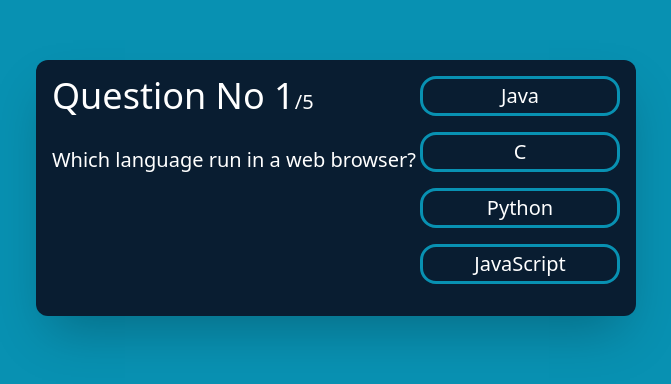
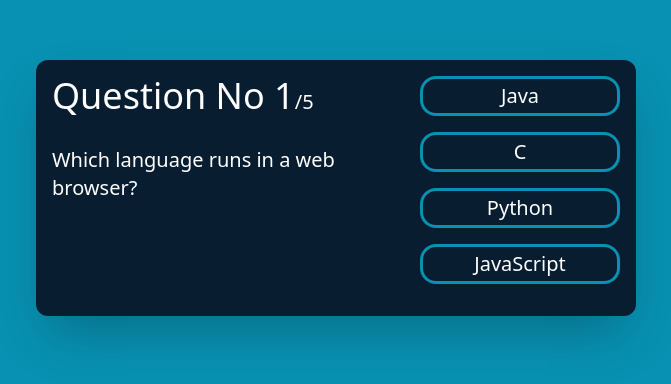
Before and after one commit to adnan-malik-7475/Quiz, a React (Vite) app: page /quiz in a window 1280 px wide. Shown: the part 212-596 px from the top of the page, without its empty margins (304-975 px from the left). Built offline with nearby package versions, Linux system fonts and the light colour scheme.

Commit message:
stored questions and designed form

```diff
--- a/src/InputForm.jsx
+++ b/src/InputForm.jsx
@@ -2,41 +2,51 @@ import { React, useState } from "react";
 import { Link } from "react-router-dom";
 
 function InputForm() {
-  const [userData, setUserData] = useState(10000);
+  const [userData, setUserData] = useState("");
 
-  const handleSubmit = (event) => {
+  const handleSubmit = () => {
     console.log(userData);
   };
 
   return (
-    <div className="w-96 m-auto">
-      <div class="flex flex-col   gap-4 border rounded-md p-4 bg-gray-100">
-        <h2 class="text-lg font-semibold text-gray-700">
+    <div className="w-screen bg-cyan-600 h-screen">
+      <div className="w-[400px] m-auto py-12 bg-cyan-600 ">
+        <div className="flex flex-col   gap-4 border border-cyan-600 rounded-md p-4 bg-[#091d31] ">
+          <h2 className="text-lg font-semibold text-white">
             Tell us about yourself!
           </h2>
-        <div class="flex flex-col gap-2">
-          <label className="text-sm font-medium text-gray-600">Name:</label>
+          <div className="flex flex-col gap-2">
+            <label className="text-sm font-medium text-white">Name:</label>
             <input
               type="text"
               id="name"
-            class="px-3 py-2 rounded-md border border-gray-300 shadow-sm focus:ring focus:ring-blue-500 focus:ring-opacity-50"
+              className="px-3 py-2 rounded-md border-2 border-cyan-600   shadow-sm "
             />
           </div>
-        <div class="flex flex-col gap-2">
-          <label className="text-sm font-medium text-gray-600">City:</label>
+          <div className="flex flex-col gap-2">
+            <label className="text-sm font-medium text-white">Email:</label>{" "}
+            <input
+              type="email"
+              id="city"
+              className="px-3 py-2 rounded-md border-2 border-cyan-600 shadow-sm "
+            />
+          </div>
+
+          <div className="flex flex-col gap-2">
+            <label className="text-sm font-medium text-white">City:</label>
             <input
               type="text"
               id="city"
-            class="px-3 py-2 rounded-md border border-gray-300 shadow-sm focus:ring focus:ring-blue-500 focus:ring-opacity-50"
+              className="px-3 py-2 rounded-md border-2 border-cyan-600 shadow-sm "
             />
           </div>
-        <div class="flex flex-col gap-2">
-          <label className="text-sm font-medium text-gray-600">
+          <div className="flex flex-col gap-2">
+            <label className="text-sm font-medium text-white">
               Qualifications
             </label>
             <select
               id="qualification"
-            class="px-3 py-2 rounded-md border border-gray-300 shadow-sm focus:ring focus:ring-blue-500 focus:ring-opacity-50"
+              className="px-3 py-2 rounded-md border-2  border-cyan-600 shadow-sm "
             >
               <option value="">Select Degree</option>
               <option>Intermediate</option>
@@ -46,11 +56,11 @@ function InputForm() {
             </select>
           </div>
 
-        <div class="flex flex-col gap-2">
-          <label className="text-sm font-medium text-gray-600">Subjects</label>
+          <div className="flex flex-col gap-2">
+            <label className="text-sm font-medium text-white">Subjects</label>
             <select
               id="qualification"
-            class="px-3 py-2 rounded-md border border-gray-300 shadow-sm focus:ring focus:ring-blue-500 focus:ring-opacity-50"
+              className="px-3 py-2 rounded-md border-2  border-cyan-600 shadow-sm "
             >
               <option value="">Select Subject</option>
               <option>Math</option>
@@ -60,14 +70,14 @@ function InputForm() {
             </select>
           </div>
 
-        <div class="flex flex-col gap-2">
-          <label className="text-sm font-medium text-gray-600">
+          <div className="flex flex-col gap-2">
+            <label className="text-sm font-medium text-white">
               Age (optional):
             </label>
             <input
               type="number"
               id="age"
-            class="px-3 py-2 rounded-md border border-gray-300 shadow-sm focus:ring focus:ring-blue-500 focus:ring-opacity-50"
+              className="px-3 py-2 rounded-md border-2  border-cyan-600 "
             />
           </div>
           <Link
@@ -81,6 +91,7 @@ function InputForm() {
           </Link>
         </div>{" "}
       </div>
+    </div>
   );
 }
 export default InputForm;
--- a/src/Questions.jsx
+++ b/src/Questions.jsx
@@ -1,27 +1,74 @@
 export const ProgrammingQuestion = [
   {
-    question: "Which language run in a web browser?",
+    subject: "Programming Fundamentals",
+    questions: [
+      {
+        id: 1,
+        question: "Which language runs in a web browser?",
         options: ["Java", "C", "Python", "JavaScript"],
         answer: "JavaScript",
       },
       {
-    question: "What is value of g?",
-    options: ["9.8", "2.7", "4.8", "8.9"],
-    answer: "9.8",
+        id: 2,
+        question: "Declare a variable in JavaScript.",
+        options: ["var a", "let a", "const a", "all of the above"],
+        answer: "all of the above",
       },
       {
-    question: "Which is Pakistan's best university",
-    options: ["IUB", "NUST", "BZU", "UET"],
-    answer: "IUB",
+        id: 3,
+        question:
+          "Which data structure follows the Last In, First Out (LIFO) principle?",
+        options: ["Stack", "Queue", "Array", "None of the Above"],
+        answer: "Document object Model",
       },
       {
-    question: "Pakistan kab Azaad hua ? ",
-    options: ["1921", "1937", "1947", "2023"],
-    answer: "1947",
+        id: 4,
+        question: "How does CSS define styles for web pages?",
+        options: ["Inline", "Internal", "External", "All of the above"],
+        answer: "All of the above",
       },
       {
-    question: "One byte is equal to?",
-    options: ["4 bits", "8 bits", "12 bits", "100 bits"],
-    answer: "8 bits",
+        id: 5,
+        question: "Which of the following is NOT a programming language?",
+        options: ["Python", "JavaScript", "Mysql", "Java"],
+        answer: "Mysql",
+      },
+    ],
+  },
+  {
+    subject: "Math",
+    questions: [
+      {
+        id: 6,
+        question: "What is the result of  7 × (4+2)??",
+        options: ["28", "42", "14", "49"],
+        answer: "42",
+      },
+      {
+        id: 7,
+        question: " What is the square root of 81?",
+        options: ["9", "8", "7", "6"],
+        answer: "9",
+      },
+      {
+        id: 8,
+        question:
+          "If a rectangle has a length of 8 units and a width of 5 units, what is its area?",
+        options: ["13 Sq Units", "40 Sq Units", "26 SQ Units", "35 sq Units"],
+        answer: "40 Sq Units",
+      },
+      {
+        id: 9,
+        question: "Value of Pi",
+        options: ["2.14", "3.4", "1971", "1951"],
+        answer: "1956",
+      },
+      {
+        id: 10,
+        question: "What is the square of 13",
+        options: ["269", "169", "159", "39"],
+        answer: "169",
+      },
+    ],
   },
 ];
--- a/src/quizPaper.jsx
+++ b/src/quizPaper.jsx
@@ -3,52 +3,68 @@ import { Button } from "./InputComponent";
 import { ProgrammingQuestion } from "./Questions";
 import Result from "./result";
 
-
 function QuizPaper() {
-
-    const [currentQuestion, setcurrentQuestion] = useState(
-      ProgrammingQuestion[0]
+  const [currentQuestion, setCurrentQuestion] = useState(
+    ProgrammingQuestion[0].questions[0]
   );
 
-    const [currentIndex, setCurrentIndex] = useState(0);
-    const [result, showResult] = useState(false);
+  const [currentSubIdx, setcurrentSubIdx] = useState(0);
+  const [currentQuestionIndex, setCurrentQuestionIndex] = useState(0);
+
+  const [showResult, setShowResult] = useState(false);
   const [trueAnswers, setTrueAnswers] = useState(0);
-    const handleClick = (item) => {
-      if (ProgrammingQuestion[currentIndex].answer == item) {
+
+  const handleClick = (selectedOption) => {
+
+    const currentAnswer = currentQuestion.answer;
+
+    if (selectedOption === currentAnswer) {
+
       setTrueAnswers(trueAnswers + 1);
     }
-      if (currentIndex < ProgrammingQuestion.length - 1) {
-        setcurrentQuestion(ProgrammingQuestion[currentIndex + 1]);
-        setCurrentIndex(currentIndex + 1);
-        console.log(item);
+
+    if (
+      currentQuestionIndex <
+      ProgrammingQuestion[currentSubIdx].questions.length - 1
+    ) {
+      setCurrentQuestion(
+        ProgrammingQuestion[currentSubIdx].questions[currentQuestionIndex + 1]
+      );
+      setCurrentQuestionIndex(currentQuestionIndex + 1);
+    } else if (currentSubIdx < ProgrammingQuestion.length - 1) {
+      setcurrentSubIdx(currentSubIdx + 1);
+      setCurrentQuestion(ProgrammingQuestion[currentSubIdx + 1].questions[0]);
+      setCurrentQuestionIndex(0);
     } else {
-        showResult(true);
+      setShowResult(true);
     }
   };
+
   const tryAgain = () => {
-      setCurrentIndex(0);
-      setcurrentQuestion(ProgrammingQuestion[0]);
+    setCurrentQuestionIndex(0);
+    setCurrentQuestion(ProgrammingQuestion[0].questions[0]);
     setTrueAnswers(0);
-      showResult(false);
-    };
+    setShowResult(false);
+
+    setcurrentSubIdx(0);};
 
   return (
-      <>
-
-        <div className=" h-screen bg-cyan-600   flex items-center justify-center">
-          <div className="h-64  bg-[#091d31] w-[600px] m-auto rounded-xl flex flex-row justify-between shadow-2xl  ">
-            {result ? (
+    <div className="h-screen bg-cyan-600 flex items-center justify-center">
+      <div className="h-64 bg-[#091d31] w-[600px] m-auto rounded-xl flex flex-row justify-between shadow-2xl">
+        {showResult ? (
           <Result answer={trueAnswers} tryAgain={tryAgain} />
         ) : (
           <>
             <div className="text-white">
-
-                  <h1 className=" ml-4 text-4xl mt-4">
-                    Question No {currentIndex + 1}<span className="text-[20px] ">/{ProgrammingQuestion.length} </span>
+              <h1 className="ml-4 text-4xl mt-4">
+                Question No {currentQuestionIndex + 1}
+                <span className="text-[20px]">
+                  /{ProgrammingQuestion[currentSubIdx].questions.length}
+                </span>
               </h1>
               <p className="text-xl ml-4 mt-6">{currentQuestion.question}</p>
             </div>
-                <div className="  ">
+            <div>
               {currentQuestion.options.map((item, index) => (
                 <Button
                   key={index}
@@ -61,8 +77,6 @@ function QuizPaper() {
         )}
       </div>
     </div>
-      </>
-
   );
 }
 
```
Lines whose indentation alone changed are shown as unchanged.
